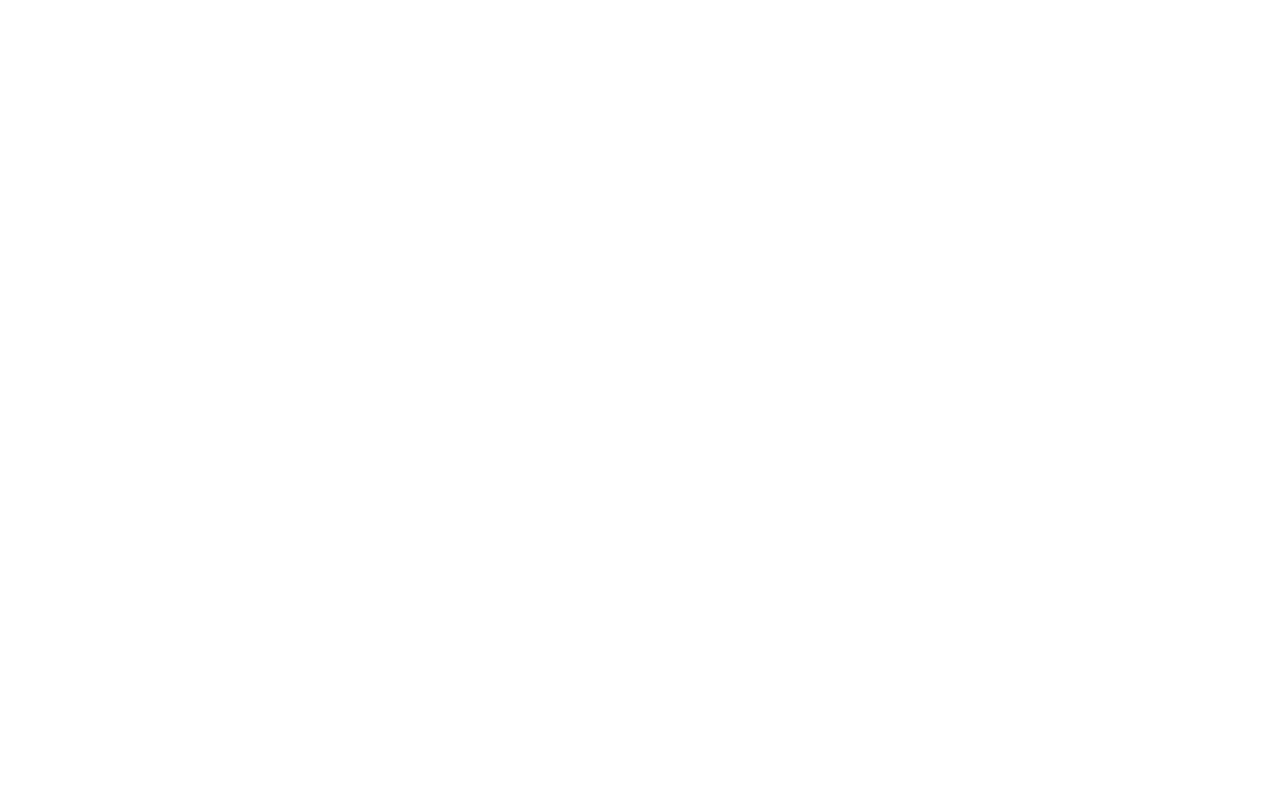
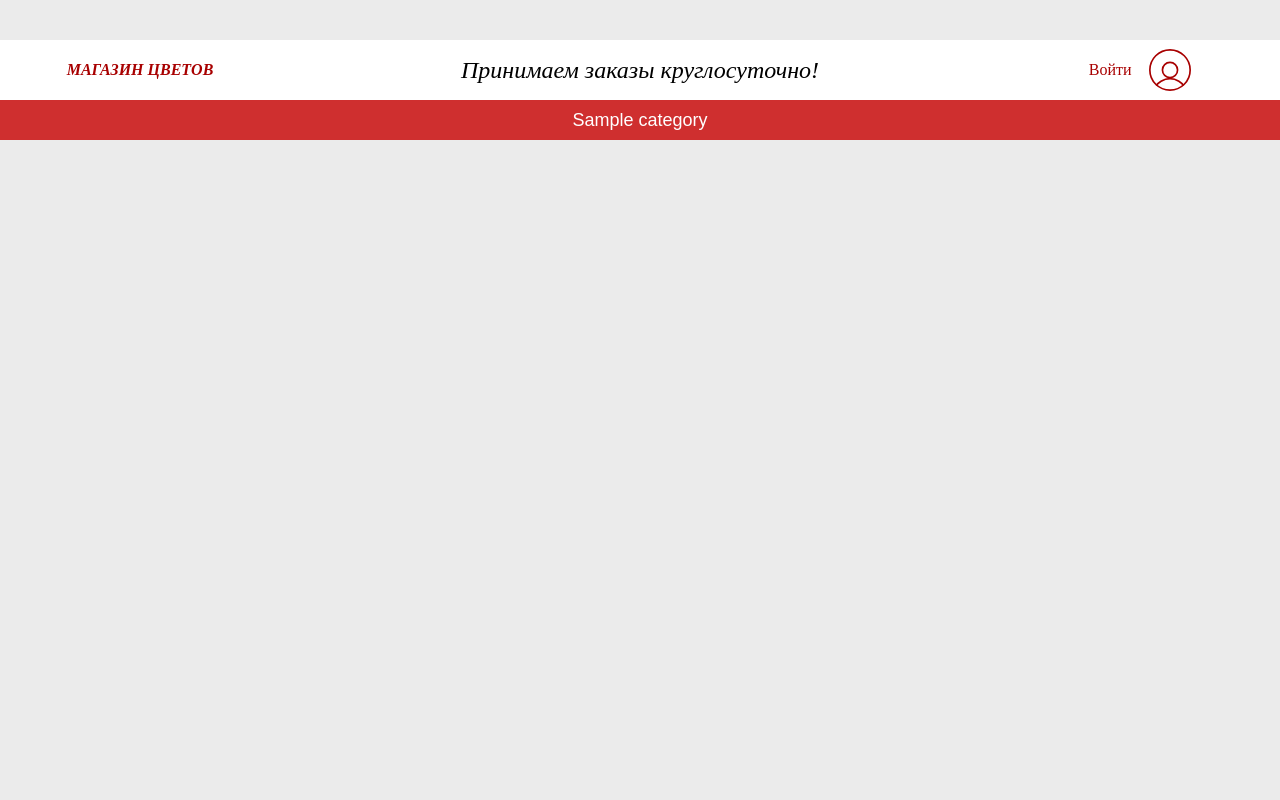
Before and after one commit to GDIMOKS/flowershop, a PHP site: page / in a window 1280 px wide. Before the commit the page is empty. Run offline with PHP 8.4, Linux system fonts and the light colour scheme; tables that the repository leaves empty or names only in its code hold one stand-in row (values such as "Sample post").

Commit message:
trying to create site

```diff
--- /dev/null
+++ b/css/header.css
@@ -0,0 +1,110 @@
+nav {
+    height: 100%;
+    width: 1200px;
+    max-width: 1200px;
+    margin: auto;
+}
+.header_up {
+    background: rgb(235, 235, 235);
+    min-height: 40px;
+    height: 40px;
+}
+
+.header_middle {
+    background: rgb(255, 255, 255);
+    min-height: 60px;
+    height: 60px;
+    /*border-color: rgb(240, 240, 240);*/
+}
+
+.header_down {
+    background: rgb(207, 47, 47);
+    min-height: 40px;
+    height: 40px;
+}
+
+.my_ul {
+    display: flex;
+    height: 100%;
+    justify-content: center;
+    align-items: center;
+}
+
+.my_li {
+    display: flex;
+    min-width: 200px;
+    justify-content: center;
+}
+.my_li:hover{
+    background: rgb(168, 0, 0);
+}
+
+.header_text {
+    display: flex;
+    align-items: center;
+    justify-content: center;
+    text-decoration: none;
+    color: white;
+    font-size: 18px;
+    height: 40px;
+    width: 100%;
+    font-family: 'Chakra Petch', sans-serif;
+}
+.header_text:hover{
+    text-decoration: underline;
+}
+
+.header_middle_li{
+    display: flex;
+    justify-content: center;
+    align-items: center;
+    height: 100%;
+    min-width: 200px;
+}
+
+.header_middle_ul{
+    display: flex;
+    justify-content: space-between;
+    align-items: center;
+    height: 100%;
+}
+
+.cabinet_button_text{
+    color: rgb(168, 0, 0);
+    display: flex;
+    height: 100%;
+    align-items: center;
+    /*font-size: large;*/
+}
+
+.cabinet_button:hover{
+    text-decoration: underline;
+    color: rgb(168, 0, 0);
+}
+
+.cabinet_button_image{
+    display: flex;
+    height: 70%;
+    align-items: center;
+
+}
+
+.header_middle_text{
+    font-size: x-large;
+    font-style: italic;
+}
+
+.cabinet_button{
+    float: right;
+    display: flex;
+    height: 100%;
+    width: 120px;
+    justify-content: space-around;
+    align-items: center;
+}
+
+.logo{
+    font-weight: bolder;
+    font-style: italic;
+    color: rgb(168, 0, 0);
+}
--- /dev/null
+++ b/css/style.css
@@ -0,0 +1,90 @@
+* {
+    padding: 0;
+    margin: 0;
+    box-sizing: border-box;
+}
+
+a {
+    text-decoration: none;
+}
+
+html {
+    width: 100vw;
+    background-color: #ebebeb;
+}
+
+
+body {
+    display: grid;
+
+}
+
+li{
+    list-style-type: none;
+}
+ul {
+    padding-left: 0;
+}
+/*
+button {
+    display: flex;
+    height: 75px;
+    background-color: #2965BF;
+    border-left: 0;
+    border-right: 0;
+    border-color: #4079cfab;
+}
+
+button:hover {
+    background-color: #193d72;
+}
+
+.background {
+    background-color: #ffffff91;
+}
+
+.workspace {
+    display: flex;
+    flex-direction: column;
+    justify-content: flex-start;
+    align-items: center;
+    justify-self: center;
+    width: 1170px;
+    min-height: calc(100vh - 100px);
+    height: auto;
+}
+
+.text_title {
+    display: flex;
+    align-items: center;
+    justify-content: center;
+    font-style: italic;
+    font-weight: 700;
+    font-size: 36px;
+    text-decoration-line: underline;
+    color: #2965BF;
+}
+
+.text {
+    text-align: justify;
+    color: white;
+    font-style: normal;
+    font-weight: 700;
+    font-size: 24px;
+}
+
+.button_text {
+    display: flex;
+    justify-content: center;
+    align-items: center;
+    color: white;
+    font-style: normal;
+    font-weight: 700;
+    font-size: 36px;
+    width: inherit;
+    height: 100%;
+}
+
+.button_text:hover {
+    color: rgb(255, 255, 0);
+}*/
--- /dev/null
+++ b/includes/config.php
@@ -0,0 +1,13 @@
+<?php
+    $config = array(
+        'title' => 'Магазин цветов',
+        'db' => array(
+            'server' => 'localhost',
+            'username' => 'root',
+            'password' => 'root',
+            'name' => 'flowershop'
+        )
+    );
+
+    require "db.php";
+?>
--- /dev/null
+++ b/includes/db.php
@@ -0,0 +1,15 @@
+<?php
+    $connection = mysqli_connect(
+        $config['db']['server'],
+        $config['db']['username'],
+        $config['db']['password'],
+        $config['db']['name']
+    );
+
+    if (!$connection)
+    {
+        echo 'Не удалось подключиться к базе данных! <br>';
+        echo mysqli_connect_error();
+        exit();
+    }
+?>
--- /dev/null
+++ b/includes/footer.php
@@ -0,0 +1,2 @@
+<?php
+?>
--- /dev/null
+++ b/includes/header.php
@@ -0,0 +1,63 @@
+<header>
+        <div class="header_up">
+            <nav>
+
+            </nav>
+        </div>
+
+        <div class="header_middle">
+            <nav>
+                <ul class="header_middle_ul">
+                    <li class="header_middle_li">
+                        <p class="logo">
+                            МАГАЗИН ЦВЕТОВ
+                        </p>
+
+                    </li>
+
+                    <li class="header_middle_li">
+                        <p class="header_middle_text">
+                            Принимаем заказы круглосуточно!
+                        </p>
+
+                    </li >
+
+                    <li class="header_middle_li">
+                        <a class="cabinet_button" href="">
+                            <p class="cabinet_button_text">
+                                Войти
+                            </p>
+                            <img src="../media/cabinet_ico.svg" class="cabinet_button_image" >
+                        </a>
+                    </li>
+                </ul>
+            </nav>
+        </div>
+
+        <?php
+            $categories_q = mysqli_query($connection, "SELECT * FROM `category` ");
+        ?>
+        <div class="header_down">
+
+            <nav>
+                <ul class="my_ul">
+                    <?php
+                    while ($category = mysqli_fetch_assoc($categories_q))
+                    {
+                        ?>
+                        <li class="my_li">
+                            <a class="header_text" href="/"><?php echo $category['name'] ?></a>
+                        </li>
+                        <?php
+
+                    }
+                    ?>
+
+                </ul>
+            </nav>
+
+        </div>
+
+
+
+</header>
--- a/index.php
+++ b/index.php
@@ -1,24 +1,37 @@
 <?php
+    require_once "includes/config.php";
+?>
 
-    $connection = mysqli_connect('localhost', 'root', 'root', 'flowershop');
+<!DOCTYPE html>
+<html>
+<head>
+    <title><?php echo $config['title']; ?></title>
 
-    if ($connection == false)
-    {
-        echo 'Не удалось подключиться к базе данных';
-        echo mysqli_connect_error();
-        exit();
-    }
+    <link rel="stylesheet" href="css/style.css">
+    <link rel="stylesheet" href="css/header.css">
+    <meta charset="UTF-8">
+
+<!--    <link rel="preconnect" href="https://fonts.googleapis.com">-->
+<!--    <link rel="preconnect" href="https://fonts.gstatic.com" crossorigin>-->
+<!--    <link href="https://fonts.googleapis.com/css2?family=Chakra+Petch&display=swap" rel="stylesheet">-->
+</head>
+    <body>
+        <?php
+        include "includes/header.php";
+        ?>
+
+
+        <?php
+        include "includes/footer.php";
+        ?>
+    </body>
+</html>
+<?php
 
     $result = mysqli_query($connection, "SELECT * FROM `role`");
 
     $r1 = mysqli_fetch_assoc($result);
 
-    while ( ($record = mysqli_fetch_assoc($result)) )
-    {
-        print_r($r1);
-        echo '<hr>';
-    }
     mysqli_close($connection);
 
-    mail('gdimoks@mail.ru', 'test', 'test');
 ?>
```
Also changed, not shown: media/cabinet_ico.svg (added), pages/product.php (added), 1 other file.
